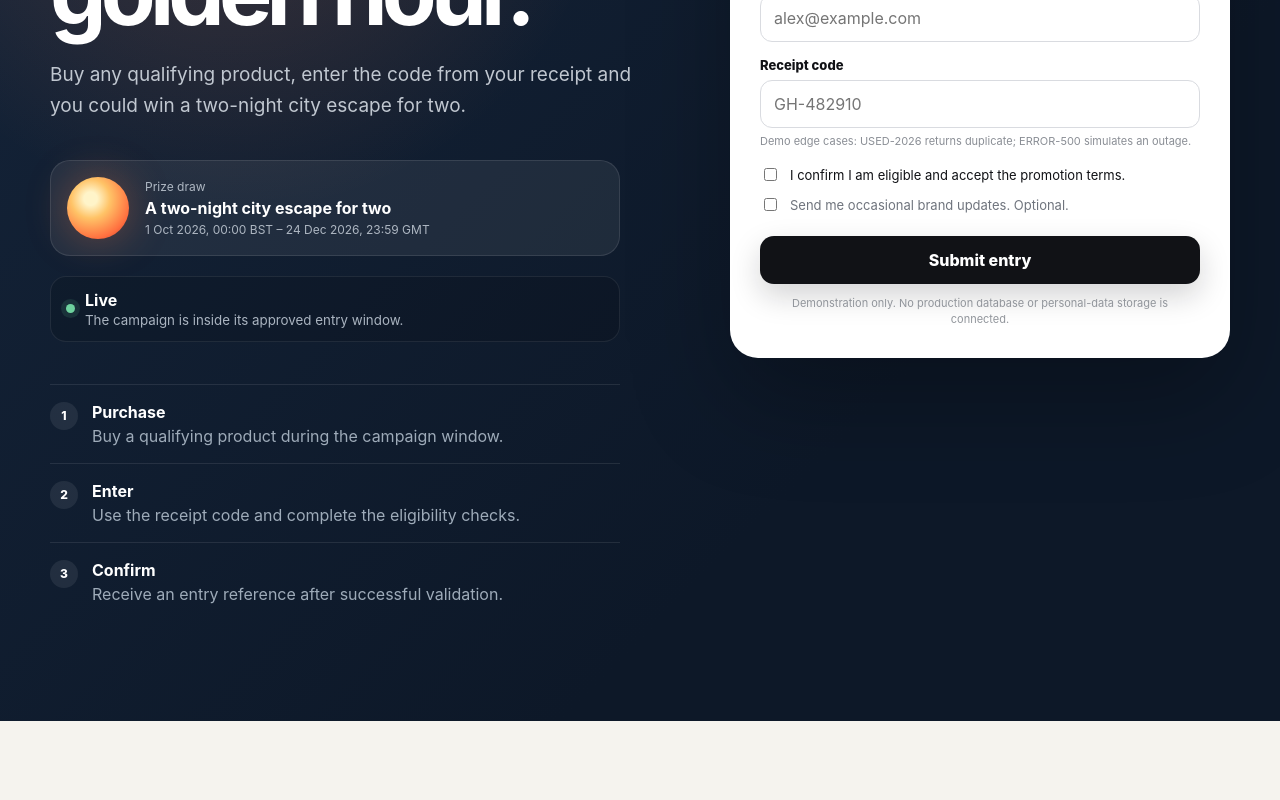
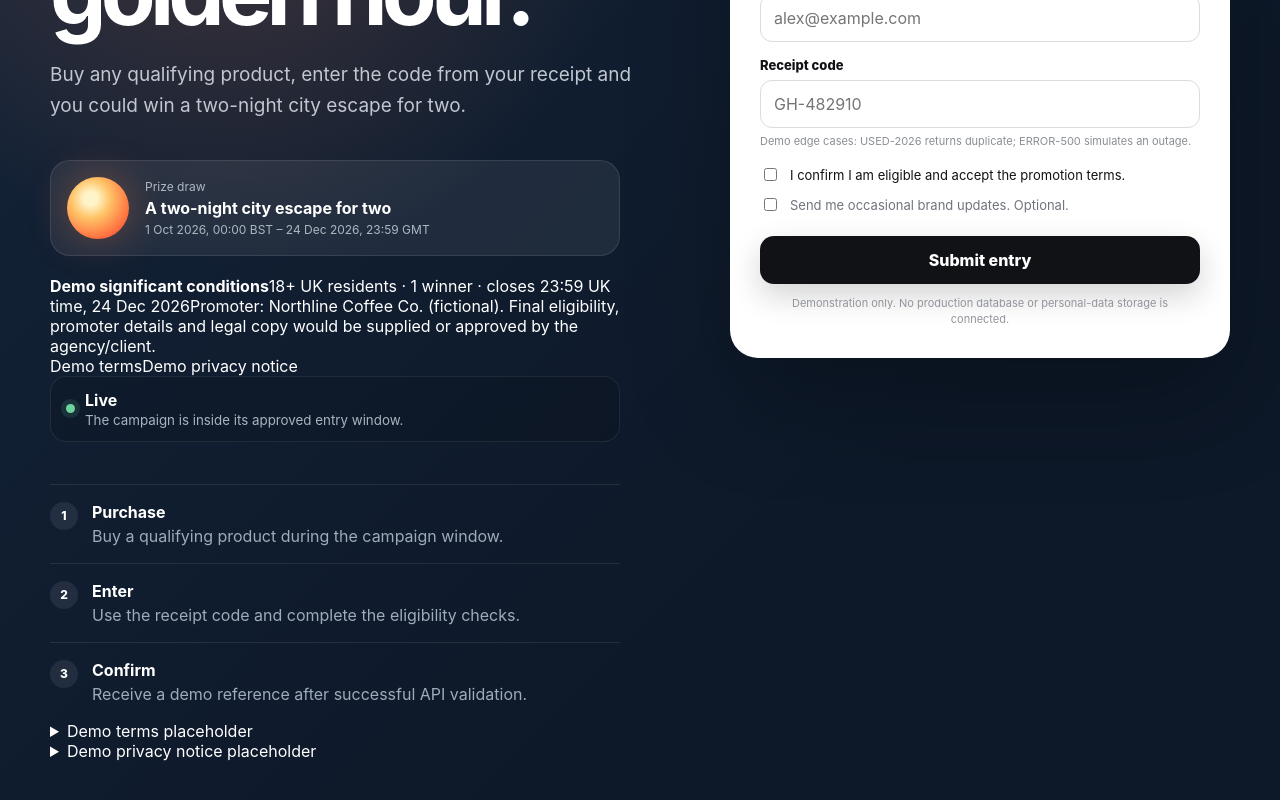
Before and after one commit to sandaruwantharaka172-star/promo-launch-qa-demo, a Next.js app: page /campaign in a window 1280 px wide. Shown: the part 396-1196 px from the top of the page. Before the commit the page ends 1117 px from the top, so only its background shows below. Built offline with nearby package versions, Linux system fonts and the light colour scheme.

Commit message:
fix: render campaign status dynamically and expose legal integration points

```diff
--- a/src/app/campaign/page.tsx
+++ b/src/app/campaign/page.tsx
@@ -2,6 +2,8 @@ import Link from "next/link";
 import { CampaignStatus } from "@/components/CampaignStatus";
 import { EntryForm } from "@/components/EntryForm";
 import { CAMPAIGN, formatCampaignWindow, getCampaignStatus } from "@/lib/campaign";
+
+export const dynamic = "force-dynamic";
 
 export default function CampaignPage() {
   const status = getCampaignStatus();
@@ -13,7 +15,7 @@ export default function CampaignPage() {
           <span className="brand-mark">L</span>
           <span>Launchproof</span>
         </Link>
-        <Link className="back-link" href="/">← Implementation notes</Link>
+        <Link className="back-link" href="/">← Implementation evidence</Link>
       </header>
 
       <section className="campaign-shell shell">
@@ -32,13 +34,34 @@ export default function CampaignPage() {
             </div>
           </div>
 
+          <div className="campaign-conditions">
+            <strong>Demo significant conditions</strong>
+            <span>18+ UK residents · 1 winner · closes 23:59 UK time, 24 Dec 2026</span>
+            <span>Promoter: Northline Coffee Co. (fictional). Final eligibility, promoter details and legal copy would be supplied or approved by the agency/client.</span>
+            <div className="campaign-legal-links">
+              <a href="#demo-terms">Demo terms</a>
+              <a href="#demo-privacy">Demo privacy notice</a>
+            </div>
+          </div>
+
           <CampaignStatus state={status} />
 
           <ol className="campaign-steps">
             <li><span>1</span><div><strong>Purchase</strong><p>Buy a qualifying product during the campaign window.</p></div></li>
             <li><span>2</span><div><strong>Enter</strong><p>Use the receipt code and complete the eligibility checks.</p></div></li>
-            <li><span>3</span><div><strong>Confirm</strong><p>Receive an entry reference after successful validation.</p></div></li>
+            <li><span>3</span><div><strong>Confirm</strong><p>Receive a demo reference after successful API validation.</p></div></li>
           </ol>
+
+          <div className="demo-legal-copy">
+            <details id="demo-terms">
+              <summary>Demo terms placeholder</summary>
+              <p>This section demonstrates where agency-approved full promotion terms would be available before entry. It is intentionally not presented as legal advice or an approved set of terms.</p>
+            </details>
+            <details id="demo-privacy">
+              <summary>Demo privacy notice placeholder</summary>
+              <p>This demo stores no entrant data. A real implementation would use the agency/client-approved privacy, retention, consent and processor requirements for the selected platform.</p>
+            </details>
+          </div>
         </div>
 
         <div className="campaign-form-wrap">
```
